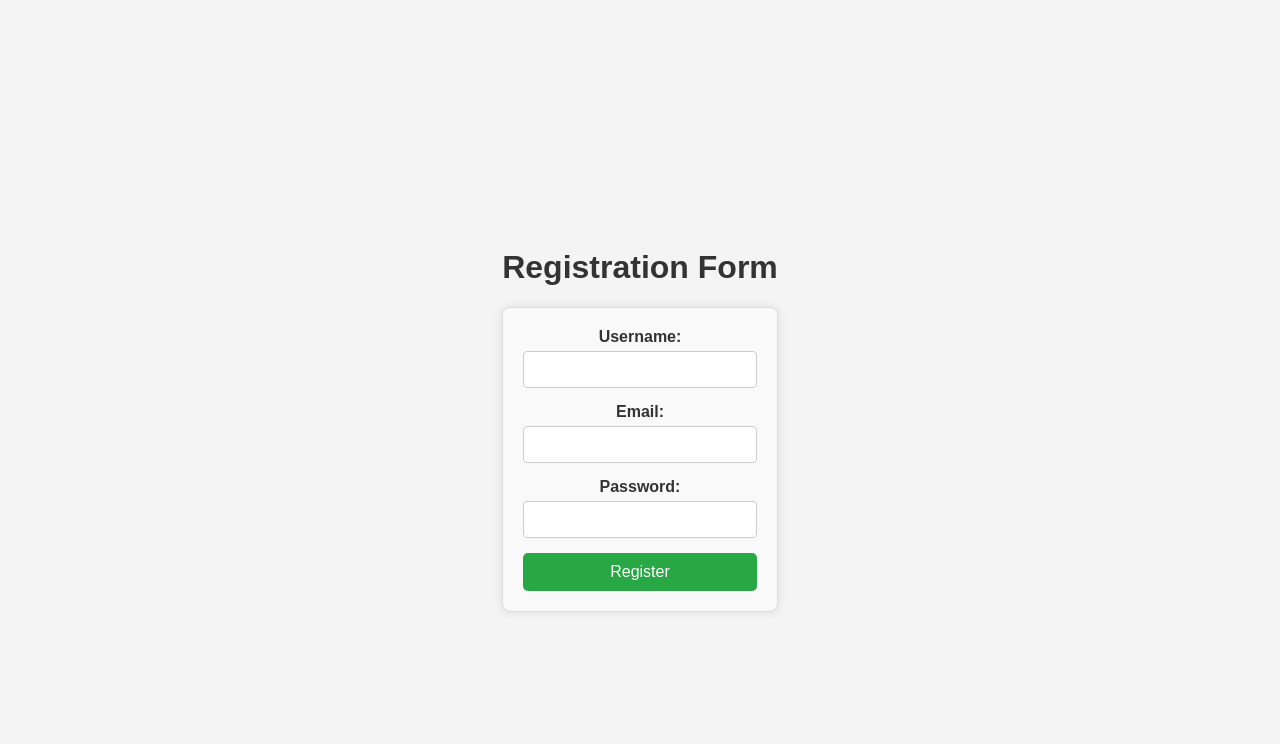
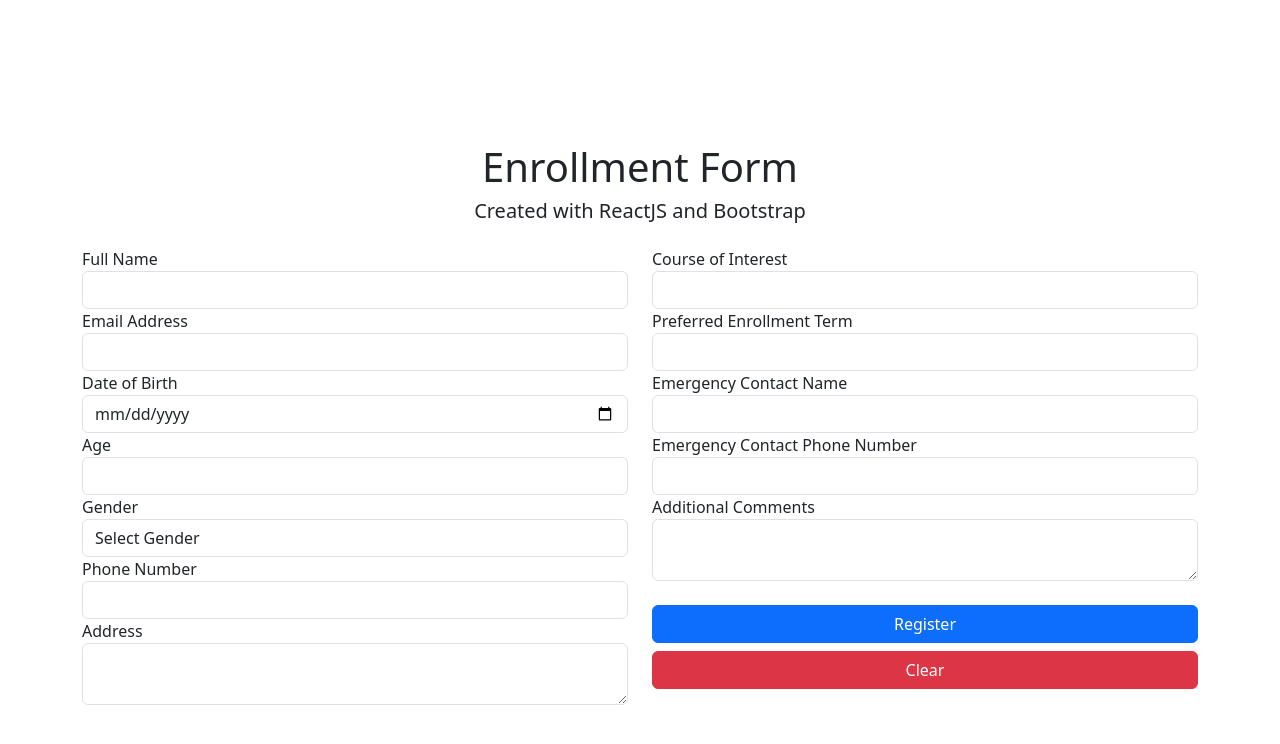
Before and after one commit to lobadev/PDC20_Props, a React (Create React App) app: page / in a window 1280 px wide. Shown: the top 744 px of the page. Built offline with nearby package versions, Linux system fonts and the light colour scheme.

Commit message:
enrollment

```diff
--- a/src/App.js
+++ b/src/App.js
@@ -5,6 +5,7 @@ import Child3 from './Child3';
 import './App.css';
 import logo from './logo.svg';
 import Registration from './Registration';
+
 
 function Parent() {
     return (
--- a/src/Registration.css
+++ b/src/Registration.css
@@ -24,6 +24,8 @@
     display: block;
     margin-bottom: 5px;
     font-weight: bold;
+    text-align: left;
+    color: #a8a8a8;
   }
 
   .registration-form input {
--- a/src/Registration.js
+++ b/src/Registration.js
@@ -1,70 +1,231 @@
 import React, { useState } from 'react';
-import './Registration.css'; // Import the CSS file
+import 'bootstrap/dist/css/bootstrap.min.css'; // Import Bootstrap CSS
 
 function Registration() {
   // State variables for each form field
-  const [username, setUsername] = useState('');
+  const [fullname, setFullname] = useState('');
   const [email, setEmail] = useState('');
-  const [password, setPassword] = useState('');
+  const [dob, setDob] = useState('');
+  const [age, setAge] = useState('');
+  const [gender, setGender] = useState('');
+  const [phone, setPhone] = useState('');
+  const [address, setAddress] = useState('');
+  const [course, setCourse] = useState('');
+  const [term, setTerm] = useState('');
+  const [emergencyContactName, setEmergencyContactName] = useState('');
+  const [emergencyContactPhone, setEmergencyContactPhone] = useState('');
+  const [comments, setComments] = useState('');
   const [submitted, setSubmitted] = useState(false);
 
-  // Handle form submission
+  // Handle form submit button
   const handleSubmit = (e) => {
     e.preventDefault();
     setSubmitted(true);
 
-    // Here you can handle form submission to check if the data are sent
-    console.log('Form submitted:', { username, email, password });
+    console.log('Form submitted:', {
+      fullname,
+      email,
+      dob,
+      age,
+      gender,
+      phone,
+      address,
+      course,
+      term,
+      emergencyContactName,
+      emergencyContactPhone,
+      comments
+    });
+  };
+
+  const handleReset = () => {
+    setFullname('');
+    setEmail('');
+    setDob('');
+    setAge('');
+    setGender('');
+    setPhone('');
+    setAddress('');
+    setCourse('');
+    setTerm('');
+    setEmergencyContactName('');
+    setEmergencyContactPhone('');
+    setComments('');
+    setSubmitted(false); // Reset submitted state
   };
 
   return (
-    <div className='registration-container'>
-      <header className='registration-header'>
-        <h1>Registration Form</h1>
-        <form
-          className='registration-form'
-          onSubmit={handleSubmit}
-        >
-          <div>
-            <label htmlFor='username'>Username:</label>
+    <div className='container mt-5'>
+      <header className='text-center mb-4'>
+        <h1>Enrollment Form</h1>
+        <h5>Created with ReactJS and Bootstrap</h5>
+      </header>
+      <form onSubmit={handleSubmit}>
+        <div className='row'>
+          <div className='col-md-6'>
+            <div className='form-group'>
+              <label htmlFor='fullname'>Full Name</label>
               <input
-              type="text"
-              id="username"
-              value={username}
-              onChange={(e) => setUsername(e.target.value)}
+                type='text'
+                className='form-control'
+                id='fullname'
+                value={fullname}
+                onChange={(e) => setFullname(e.target.value)}
                 required
               />
             </div>
 
-          <div>
-            <label htmlFor='email'>Email:</label>
+            <div className='form-group'>
+              <label htmlFor='email'>Email Address</label>
               <input
-              type="email"
-              id="email"
+                type='email'
+                className='form-control'
+                id='email'
                 value={email}
                 onChange={(e) => setEmail(e.target.value)}
                 required
               />
             </div>
 
-          <div>
-            <label htmlFor='password'>Password:</label>
+            <div className='form-group'>
+              <label htmlFor='dob'>Date of Birth</label>
               <input
-              type="password"
-              id="password"
-              value={password}
-              onChange={(e) => setPassword(e.target.value)}
+                type='date'
+                className='form-control'
+                id='dob'
+                value={dob}
+                onChange={(e) => setDob(e.target.value)}
                 required
               />
             </div>
 
-          <button type="submit">Register</button>
+            <div className='form-group'>
+              <label htmlFor='age'>Age</label>
+              <input
+                type='number'
+                className='form-control'
+                id='age'
+                value={age}
+                onChange={(e) => setAge(e.target.value)}
+                required
+              />
+            </div>
 
+            <div className='form-group'>
+              <label htmlFor='gender'>Gender</label>
+              <select
+                className='form-control'
+                id='gender'
+                value={gender}
+                onChange={(e) => setGender(e.target.value)}
+                required
+              >
+                <option value=''>Select Gender</option>
+                <option value='male'>Male</option>
+                <option value='female'>Female</option>
+                <option value='other'>Prefer not to say</option>
+              </select>
+            </div>
+
+            <div className='form-group'>
+              <label htmlFor='phone'>Phone Number</label>
+              <input
+                type='tel'
+                className='form-control'
+                id='phone'
+                value={phone}
+                onChange={(e) => setPhone(e.target.value)}
+                required
+              />
+            </div>
+
+            <div className='form-group'>
+              <label htmlFor='address'>Address</label>
+              <textarea
+                className='form-control'
+                id='address'
+                value={address}
+                onChange={(e) => setAddress(e.target.value)}
+                required
+              />
+            </div>
+          </div>
+
+          <div className='col-md-6'>
+            <div className='form-group'>
+              <label htmlFor='course'>Course of Interest</label>
+              <input
+                type='text'
+                className='form-control'
+                id='course'
+                value={course}
+                onChange={(e) => setCourse(e.target.value)}
+                required
+              />
+            </div>
+
+            <div className='form-group'>
+              <label htmlFor='term'>Preferred Enrollment Term</label>
+              <input
+                type='text'
+                className='form-control'
+                id='term'
+                value={term}
+                onChange={(e) => setTerm(e.target.value)}
+                required
+              />
+            </div>
+
+            <div className='form-group'>
+              <label htmlFor='emergencyContactName'>Emergency Contact Name</label>
+              <input
+                type='text'
+                className='form-control'
+                id='emergencyContactName'
+                value={emergencyContactName}
+                onChange={(e) => setEmergencyContactName(e.target.value)}
+                required
+              />
+            </div>
+
+            <div className='form-group'>
+              <label htmlFor='emergencyContactPhone'>Emergency Contact Phone Number</label>
+              <input
+                type='tel'
+                className='form-control'
+                id='emergencyContactPhone'
+                value={emergencyContactPhone}
+                onChange={(e) => setEmergencyContactPhone(e.target.value)}
+                required
+              />
+            </div>
+
+            <div className='form-group'>
+              <label htmlFor='comments'>Additional Comments</label>
+              <textarea
+                className='form-control'
+                id='comments'
+                value={comments}
+                onChange={(e) => setComments(e.target.value)}
+              />
+            </div>
+            <br/>
+
+            <button type='submit' className='btn btn-primary w-100'>
+              Register
+            </button>
+            <button type='button' className='btn btn-danger w-100 mt-2' onClick={handleReset}>
+              Clear
+            </button>
+          </div>
+        </div>
+
+        {submitted && (
+          <div className='alert alert-success mt-3'>
+            Registration Successful!
+          </div>
+        )}
       </form>
-        {submitted && (
-            <p className='success-message'>Registration Successful!</p>
-        )}
-      </header>
     </div>
   );
 }
```
Lines whose indentation alone changed are shown as unchanged.
